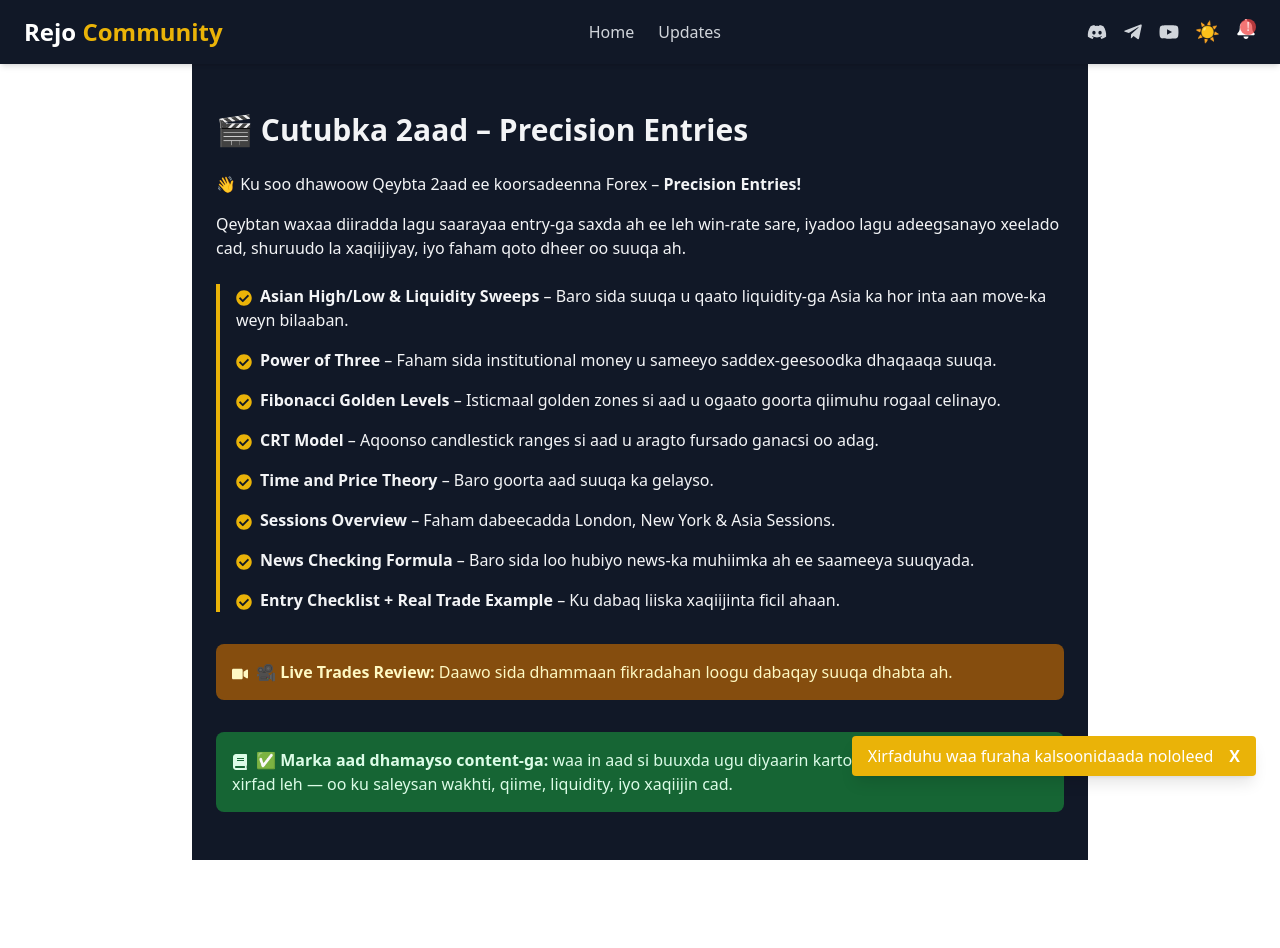
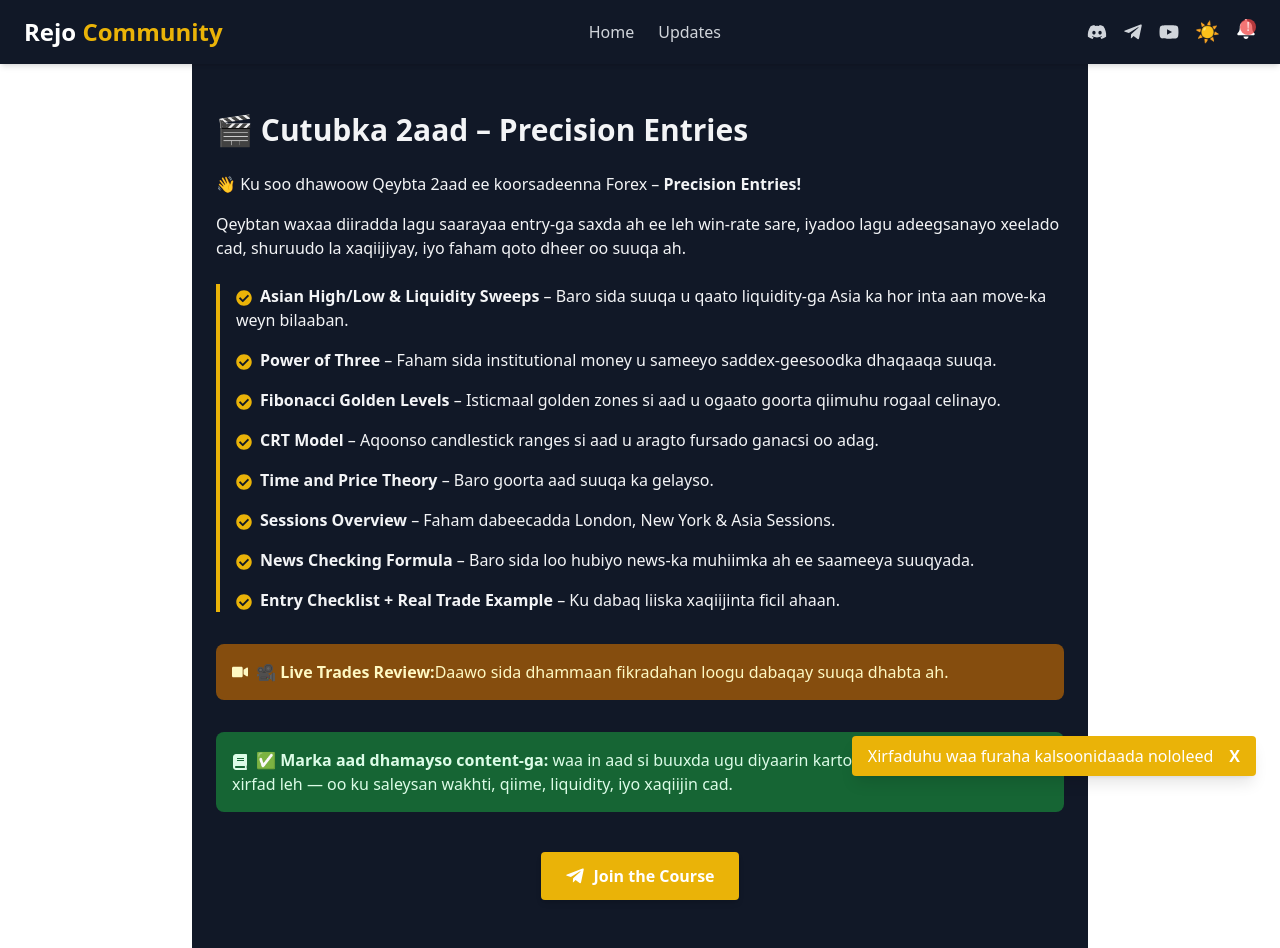
Before and after one commit to RABIILEAHMED/rejo-community, a React (Vite) app: page /updates in a window 1280 px wide. Before the commit the page ends 860 px from the top, so only its background shows below. Built offline with nearby package versions, Linux system fonts and the light colour scheme.

Commit message:
joint the course update page

```diff
--- a/src/components/Updates.jsx
+++ b/src/components/Updates.jsx
@@ -1,5 +1,5 @@
 import React from 'react';
-import { FaCheckCircle, FaVideo, FaBook } from 'react-icons/fa';
+import { FaCheckCircle, FaVideo, FaBook, FaTelegramPlane } from 'react-icons/fa';
 
 const Updates = () => {
   return (
@@ -51,7 +51,7 @@ const Updates = () => {
         </li>
       </ul>
 
-      <div className="mt-8 p-4 bg-yellow-100 dark:bg-yellow-800 text-yellow-900 dark:text-yellow-100 rounded-lg">
+      <div className="mt-8 p-4 bg-yellow-100 dark:bg-yellow-800 text-yellow-900 dark:text-yellow-100 rounded-lg flex items-center">
         <FaVideo className="inline mr-2" />
         <strong>🎥 Live Trades Review:</strong> Daawo sida dhammaan fikradahan loogu dabaqay suuqa dhabta ah.
       </div>
@@ -60,6 +60,19 @@ const Updates = () => {
         <FaBook className="inline mr-2" />
         <strong>✅ Marka aad dhamayso content-ga:</strong> waa in aad si buuxda ugu diyaarin karto inaad sameyso entries xirfad leh — oo ku saleysan wakhti, qiime, liquidity, iyo xaqiijin cad.
       </div>
+
+      {/* Join the Course Button */}
+      <div className="mt-10 flex justify-center">
+        <a
+          href="https://t.me/rejocommunity"
+          target="_blank"
+          rel="noopener noreferrer"
+          className="inline-flex items-center bg-yellow-500 hover:bg-yellow-600 text-white font-semibold px-6 py-3 rounded shadow-md transition"
+        >
+          <FaTelegramPlane className="mr-2 text-xl" />
+          Join the Course
+        </a>
+      </div>
     </div>
   );
 };
```
